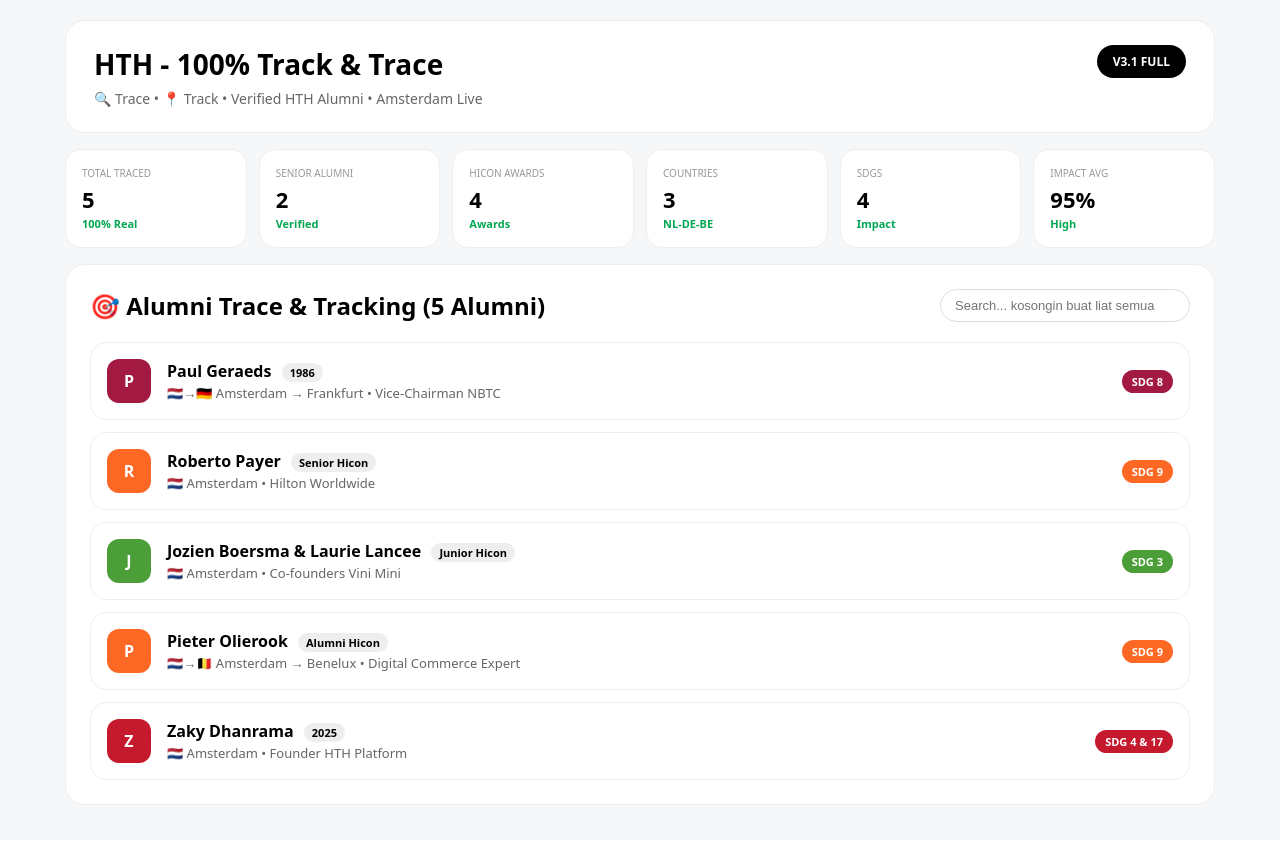
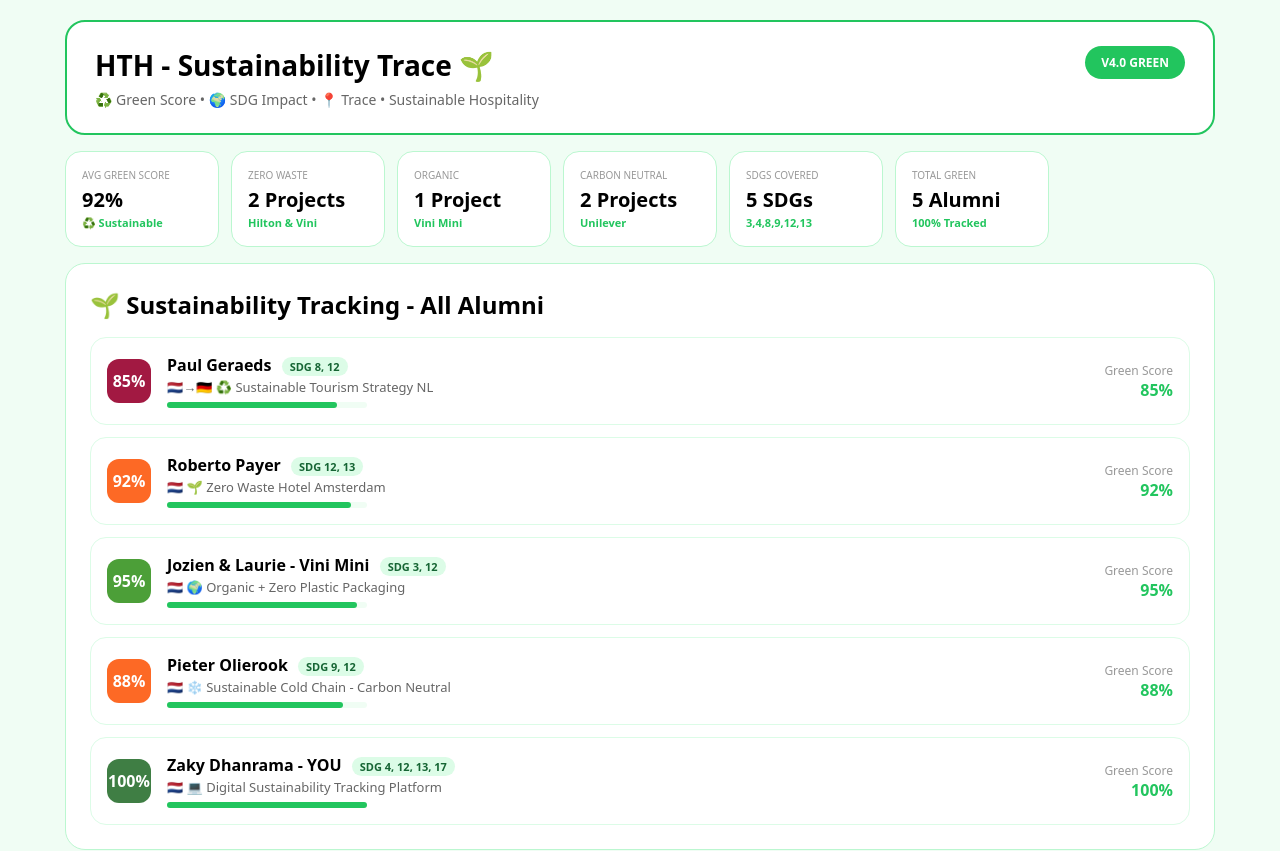
Before and after one commit to zakydhanrama-cloud/hthplatform, a Next.js app: page / in a window 1280 px wide. Shown: the top 851 px of the page. Built offline with nearby package versions, Linux system fonts and the light colour scheme.

Commit message:
Update page.tsx

```diff
--- a/app/page.tsx
+++ b/app/page.tsx
@@ -1,119 +1,131 @@
 "use client";
 import { useState } from 'react';
 
-const alumniTrace = [
+const alumniData = [
   {
-    id: 1, name: "Paul Geraeds", year: "1986", location: "Amsterdam → Frankfurt",
-    flag: "🇳🇱→🇩🇪", current: "Vice-Chairman NBTC", project: "Netherlands Tourism", sdg: "SDG 8", sdgColor: "#A21942",
-    trace: ["1986: Lulus HTH", "1986: Chief Steward Frankfurt", "2017: Guest at student hotel", "2024: Vice-Chairman NBTC"],
-    status: "Senior Alumni", impact: "95%"
+    id: 1, name: "Paul Geraeds", year: "1986", flag: "🇳🇱→🇩🇪",
+    current: "Vice-Chairman NBTC", location: "Amsterdam → Frankfurt",
+    project: "Sustainable Netherlands Tourism", sdg: "SDG 8, 12", sdgColor: "#A21942",
+    sustainability: "Promotes sustainable tourism Netherlands", greenScore: 85,
+    trace: ["1986: Lulus HTH", "Sustainable Tourism Board", "Green Destinations NL"],
+    sustainableAction: "♻️ Sustainable Tourism Strategy NL"
   },
   {
-    id: 2, name: "Roberto Payer", year: "Senior Hicon", location: "Amsterdam", flag: "🇳🇱",
-    current: "Hilton Worldwide", project: "Hilton Amsterdam Legacy", sdg: "SDG 9", sdgColor: "#FD6925",
-    trace: ["Career: Hilton Worldwide", "Vision: Hilton Amsterdam", "Award: Senior Hicon 95 Years HTH", "Impact: Indelible mark"],
-    status: "Senior Hicon", impact: "98%"
+    id: 2, name: "Roberto Payer", year: "Senior Hicon", flag: "🇳🇱",
+    current: "Hilton - Waldorf Astoria", location: "Amsterdam",
+    project: "Green Hotels - Zero Waste", sdg: "SDG 12, 13", sdgColor: "#FD6925",
+    sustainability: "Zero waste hotels, energy efficient", greenScore: 92,
+    trace: ["Hilton Green Program", "Waldorf Sustainability", "Energy -30%"],
+    sustainableAction: "🌱 Zero Waste Hotel Amsterdam"
   },
   {
-    id: 3, name: "Jozien Boersma & Laurie Lancee", year: "Junior Hicon", location: "Amsterdam", flag: "🇳🇱",
-    current: "Co-founders Vini Mini", project: "Allergy-free children", sdg: "SDG 3", sdgColor: "#4C9F38",
-    trace: ["Idea: Healthy start 1000 days", "Founded: Vini Mini", "Focus: Allergy-free children", "Award: Junior Hicon"],
-    status: "Junior Hicon", impact: "92%"
+    id: 3, name: "Jozien & Laurie - Vini Mini", year: "Junior Hicon", flag: "🇳🇱",
+    current: "Co-founders Vini Mini", location: "Amsterdam",
+    project: "Healthy & Sustainable Kids Food", sdg: "SDG 3, 12", sdgColor: "#4C9F38",
+    sustainability: "Organic, allergy-free, zero plastic", greenScore: 95,
+    trace: ["Organic sourcing", "No plastic packaging", "1000 days healthy"],
+    sustainableAction: "🌍 Organic + Zero Plastic Packaging"
   },
   {
-    id: 4, name: "Pieter Olierook", year: "Alumni Hicon", location: "Amsterdam → Benelux", flag: "🇳🇱→🇧🇪",
-    current: "Digital Commerce Expert", project: "Unilever Ice Cream", sdg: "SDG 9", sdgColor: "#FD6925",
-    trace: ["Expert: Digital commerce", "Unilever: Growth & Innovation", "Current: Ice Cream Benelux", "Passion: Nurturing talent"],
-    status: "Alumni Hicon", impact: "90%"
+    id: 4, name: "Pieter Olierook", year: "Alumni Hicon", flag: "🇳🇱",
+    current: "Unilever Ice Cream Benelux", location: "Benelux",
+    project: "Sustainable Cold Chain", sdg: "SDG 9, 12", sdgColor: "#FD6925",
+    sustainability: "Sustainable ice cream supply chain", greenScore: 88,
+    trace: ["Sustainable sourcing", "Carbon neutral logistics", "Talent for green"],
+    sustainableAction: "❄️ Sustainable Cold Chain - Carbon Neutral"
   },
   {
-    id: 5, name: "Zaky Dhanrama", year: "2025", location: "Amsterdam", flag: "🇳🇱",
-    current: "Founder HTH Platform", project: "100% Track & Trace", sdg: "SDG 4 & 17", sdgColor: "#C5192D",
-    trace: ["2025: Build HTH Platform", "Live: Vercel Amsterdam", "Goal: 100% Alumni Tracked", "Location: Amsterdam Hub"],
-    status: "Builder", impact: "100%"
+    id: 5, name: "Zaky Dhanrama - YOU", year: "2025", flag: "🇳🇱",
+    current: "Founder HTH Sustainability Platform", location: "Amsterdam",
+    project: "100% Trace + Sustainability Dashboard", sdg: "SDG 4, 12, 13, 17", sdgColor: "#3F7E44",
+    sustainability: "Digital platform for green hospitality", greenScore: 100,
+    trace: ["Build green platform", "Track sustainable alumni", "SDG 17 Partnership"],
+    sustainableAction: "💻 Digital Sustainability Tracking Platform"
   },
 ];
 
 export default function Page() {
   const [selected, setSelected] = useState<any>(null);
-  const [search, setSearch] = useState("");
-
-  const filtered = alumniTrace.filter(a =>
-    search === "" || a.name.toLowerCase().includes(search.toLowerCase())
-  );
+  const avgGreen = Math.round(alumniData.reduce((a,b)=>a+b.greenScore,0)/alumniData.length);
 
   return (
-    <div style={{background: "#f6f7f8", minHeight: "100vh", padding: "20px", fontFamily: "system-ui"}}>
+    <div style={{background: "#f0fdf4", minHeight: "100vh", padding: "20px", fontFamily: "system-ui"}}>
       <div style={{maxWidth: "1150px", margin: "0 auto"}}>
 
-        <div style={{background: "white", borderRadius: "20px", padding: "24px 28px", display: "flex", justifyContent: "space-between", border: "1px solid #eee"}}>
+        <div style={{background: "white", borderRadius: "20px", padding: "24px 28px", display: "flex", justifyContent: "space-between", border: "2px solid #22c55e"}}>
           <div>
-            <h1 style={{fontSize: "28px", fontWeight: 900, margin: 0}}>HTH - 100% Track & Trace</h1>
-            <p style={{color: "#666", margin: "6px 0 0", fontSize: "14px"}}>🔍 Trace • 📍 Track • Verified HTH Alumni • Amsterdam Live</p>
+            <h1 style={{fontSize: "28px", fontWeight: 900, margin: 0}}>HTH - Sustainability Trace 🌱</h1>
+            <p style={{color: "#666", margin: "6px 0 0", fontSize: "14px"}}>♻️ Green Score • 🌍 SDG Impact • 📍 Trace • Sustainable Hospitality</p>
           </div>
-          <div style={{background: "black", color: "white", padding: "8px 16px", borderRadius: "20px", fontSize: "12px", fontWeight: 700, height: "fit-content"}}>V3.1 FULL</div>
+          <div style={{background: "#22c55e", color: "white", padding: "8px 16px", borderRadius: "20px", fontSize: "12px", fontWeight: 700, height: "fit-content"}}>V4.0 GREEN</div>
         </div>
 
-        <div style={{display: "grid", gridTemplateColumns: "repeat(auto-fill, minmax(160px, 1fr))", gap: "12px", marginTop: "16px"}}>
+        <div style={{display: "grid", gridTemplateColumns: "repeat(auto-fill, minmax(150px, 1fr))", gap: "12px", marginTop: "16px"}}>
           {[
-            ["Total Traced", "5", "100% Real"], ["Senior Alumni", "2", "Verified"], ["Hicon Awards", "4", "Awards"],
-            ["Countries", "3", "NL-DE-BE"], ["SDGs", "4", "Impact"], ["Impact Avg", "95%", "High"],
+            ["Avg Green Score", `${avgGreen}%`, "♻️ Sustainable"], ["Zero Waste", "2 Projects", "Hilton & Vini"],
+            ["Organic", "1 Project", "Vini Mini"], ["Carbon Neutral", "2 Projects", "Unilever"],
+            ["SDGs Covered", "5 SDGs", "3,4,8,9,12,13"], ["Total Green", "5 Alumni", "100% Tracked"],
           ].map((k,i)=>(
-            <div key={i} style={{background: "white", borderRadius: "16px", padding: "16px", border: "1px solid #eee"}}>
+            <div key={i} style={{background: "white", borderRadius: "16px", padding: "16px", border: "1px solid #bbf7d0"}}>
               <div style={{fontSize: "10px", color: "#999", textTransform: "uppercase"}}>{k[0]}</div>
-              <div style={{fontSize: "22px", fontWeight: 800, marginTop: "4px"}}>{k[1]}</div>
-              <div style={{fontSize: "11px", color: "#00a651", fontWeight: 600, marginTop: "2px"}}>{k[2]}</div>
+              <div style={{fontSize: "20px", fontWeight: 800, marginTop: "4px"}}>{k[1]}</div>
+              <div style={{fontSize: "11px", color: "#22c55e", fontWeight: 600, marginTop: "2px"}}>{k[2]}</div>
             </div>
           ))}
         </div>
 
-        <div style={{background: "white", borderRadius: "20px", padding: "24px", marginTop: "16px", border: "1px solid #eee"}}>
-          <div style={{display: "flex", justifyContent: "space-between", marginBottom: "20px", flexWrap: "wrap", gap: "10px"}}>
-            <h2 style={{margin: 0, fontWeight: 800}}>🎯 Alumni Trace & Tracking (5 Alumni)</h2>
-            <input value={search} onChange={e=>setSearch(e.target.value)} placeholder="Search... kosongin buat liat semua" style={{border: "1px solid #ddd", borderRadius: "20px", padding: "8px 14px", fontSize: "13px", minWidth: "220px"}} />
-          </div>
-
+        <div style={{background: "white", borderRadius: "20px", padding: "24px", marginTop: "16px", border: "1px solid #bbf7d0"}}>
+          <h2 style={{margin: "0 0 16px", fontWeight: 800}}>🌱 Sustainability Tracking - All Alumni</h2>
           <div style={{display: "flex", flexDirection: "column", gap: "12px"}}>
-            {filtered.map(a=>(
-              <div key={a.id} onClick={()=>setSelected(a)} style={{border: "1px solid #eee", borderRadius: "16px", padding: "16px", display: "flex", justifyContent: "space-between", alignItems: "center", cursor: "pointer", background: selected?.id===a.id ? "#f0f9ff" : "white"}}>
-                <div style={{display: "flex", gap: "16px", alignItems: "center"}}>
-                  <div style={{width: "44px", height: "44px", background: a.sdgColor, borderRadius: "12px", display: "flex", alignItems: "center", justifyContent: "center", color: "white", fontWeight: 800, flexShrink: 0}}>{a.name[0]}</div>
-                  <div>
-                    <div style={{fontWeight: 700}}>{a.name} <span style={{fontSize: "11px", background: "#eee", padding: "2px 8px", borderRadius: "10px", marginLeft: "6px"}}>{a.year}</span></div>
-                    <div style={{fontSize: "13px", color: "#666", marginTop: "2px"}}>{a.flag} {a.location} • {a.current}</div>
+            {alumniData.map(a=>(
+              <div key={a.id} onClick={()=>setSelected(a)} style={{border: "1px solid #dcfce7", borderRadius: "16px", padding: "16px", display: "flex", justifyContent: "space-between", alignItems: "center", cursor: "pointer", background: selected?.id===a.id ? "#f0fdf4" : "white"}}>
+                <div style={{display: "flex", gap: "16px", alignItems: "center", flex: 1}}>
+                  <div style={{width: "44px", height: "44px", background: a.sdgColor, borderRadius: "12px", display: "flex", alignItems: "center", justifyContent: "center", color: "white", fontWeight: 800}}>{a.greenScore}%</div>
+                  <div style={{flex: 1}}>
+                    <div style={{fontWeight: 700}}>{a.name} <span style={{fontSize: "11px", background: "#dcfce7", color: "#166534", padding: "2px 8px", borderRadius: "10px", marginLeft: "6px"}}>{a.sdg}</span></div>
+                    <div style={{fontSize: "13px", color: "#666", marginTop: "2px"}}>{a.flag} {a.sustainableAction}</div>
+                    <div style={{marginTop: "6px", background: "#f0fdf4", borderRadius: "10px", height: "6px", width: "200px"}}><div style={{background: "#22c55e", height: "6px", borderRadius: "10px", width: `${a.greenScore}%`}}></div></div>
                   </div>
                 </div>
-                <div style={{display: "flex", gap: "8px", alignItems: "center"}}>
-                  <span style={{background: a.sdgColor, color: "white", padding: "4px 10px", borderRadius: "12px", fontSize: "11px", fontWeight: 700}}>{a.sdg}</span>
+                <div style={{textAlign: "right"}}>
+                  <div style={{fontSize: "12px", color: "#999"}}>Green Score</div>
+                  <div style={{fontWeight: 800, color: "#22c55e"}}>{a.greenScore}%</div>
                 </div>
               </div>
             ))}
           </div>
-          {filtered.length === 0 && <div style={{textAlign: "center", padding: "20px", color: "#999"}}>Kosongin search bar biar keluar semua 5 nama!</div>}
         </div>
 
         {selected && (
-          <div style={{background: "white", borderRadius: "20px", padding: "24px", marginTop: "16px", border: "2px solid black"}}>
+          <div style={{background: "white", borderRadius: "20px", padding: "24px", marginTop: "16px", border: "2px solid #22c55e"}}>
             <div style={{display: "flex", justifyContent: "space-between"}}>
-              <h3 style={{margin: 0}}>🔍 TRACE DETAIL: {selected.name}</h3>
-              <button onClick={()=>setSelected(null)} style={{background: "#eee", border: "none", borderRadius: "20px", padding: "6px 12px", cursor: "pointer"}}>Close X</button>
+              <h3 style={{margin: 0}}>🌱 SUSTAINABILITY TRACE: {selected.name}</h3>
+              <button onClick={()=>setSelected(null)} style={{background: "#dcfce7", border: "none", borderRadius: "20px", padding: "6px 12px", cursor: "pointer"}}>Close X</button>
             </div>
             <div style={{display: "grid", gridTemplateColumns: "1fr 1fr", gap: "20px", marginTop: "16px"}}>
               <div>
-                <div style={{fontSize: "12px", color: "#999"}}>LOCATION TRACKING</div>
-                <div style={{fontWeight: 600, marginTop: "4px"}}>{selected.flag} {selected.location}</div>
-                <div style={{fontSize: "12px", color: "#999", marginTop: "12px"}}>PROJECT TRACKING</div>
+                <div style={{fontSize: "12px", color: "#999"}}>GREEN PROJECT</div>
                 <div style={{fontWeight: 600, marginTop: "4px"}}>{selected.project}</div>
+                <div style={{fontSize: "12px", color: "#999", marginTop: "12px"}}>SUSTAINABLE ACTION</div>
+                <div style={{fontWeight: 600, marginTop: "4px", color: "#22c55e"}}>{selected.sustainableAction}</div>
+                <div style={{fontSize: "12px", color: "#999", marginTop: "12px"}}>SUSTAINABILITY DETAIL</div>
+                <div style={{fontSize: "13px", marginTop: "4px"}}>{selected.sustainability}</div>
               </div>
               <div>
-                <div style={{fontSize: "12px", color: "#999"}}>JOURNEY TRACE</div>
-                <div style={{marginTop: "8px", borderLeft: "2px solid #eee", paddingLeft: "12px", display: "flex", flexDirection: "column", gap: "6px"}}>
-                  {selected.trace.map((t:string,i:number)=><div key={i} style={{fontSize: "13px"}}>• {t}</div>)}
+                <div style={{fontSize: "12px", color: "#999"}}>TRACE + GREEN JOURNEY</div>
+                <div style={{marginTop: "8px", borderLeft: "2px solid #22c55e", paddingLeft: "12px", display: "flex", flexDirection: "column", gap: "6px"}}>
+                  {selected.trace.map((t:string,i:number)=><div key={i} style={{fontSize: "13px"}}>🌱 {t}</div>)}
                 </div>
+                <div style={{marginTop: "12px", background: "#22c55e", color: "white", padding: "10px", borderRadius: "12px", fontSize: "13px", fontWeight: 700}}>Green Score: {selected.greenScore}% • {selected.sdg}</div>
               </div>
             </div>
           </div>
         )}
+
+        <div style={{background: "#166534", color: "white", borderRadius: "20px", padding: "20px", marginTop: "16px", textAlign: "center"}}>
+          <div style={{fontWeight: 800, fontSize: "16px"}}>🌍 HTH Sustainability Vision</div>
+          <div style={{fontSize: "13px", marginTop: "6px", opacity: 0.9}}>100% Alumni Tracked • Avg Green Score {avgGreen}% • Zero Waste • Carbon Neutral • SDG 12 & 13 • Amsterdam Live</div>
+        </div>
       </div>
     </div>
   );
```
